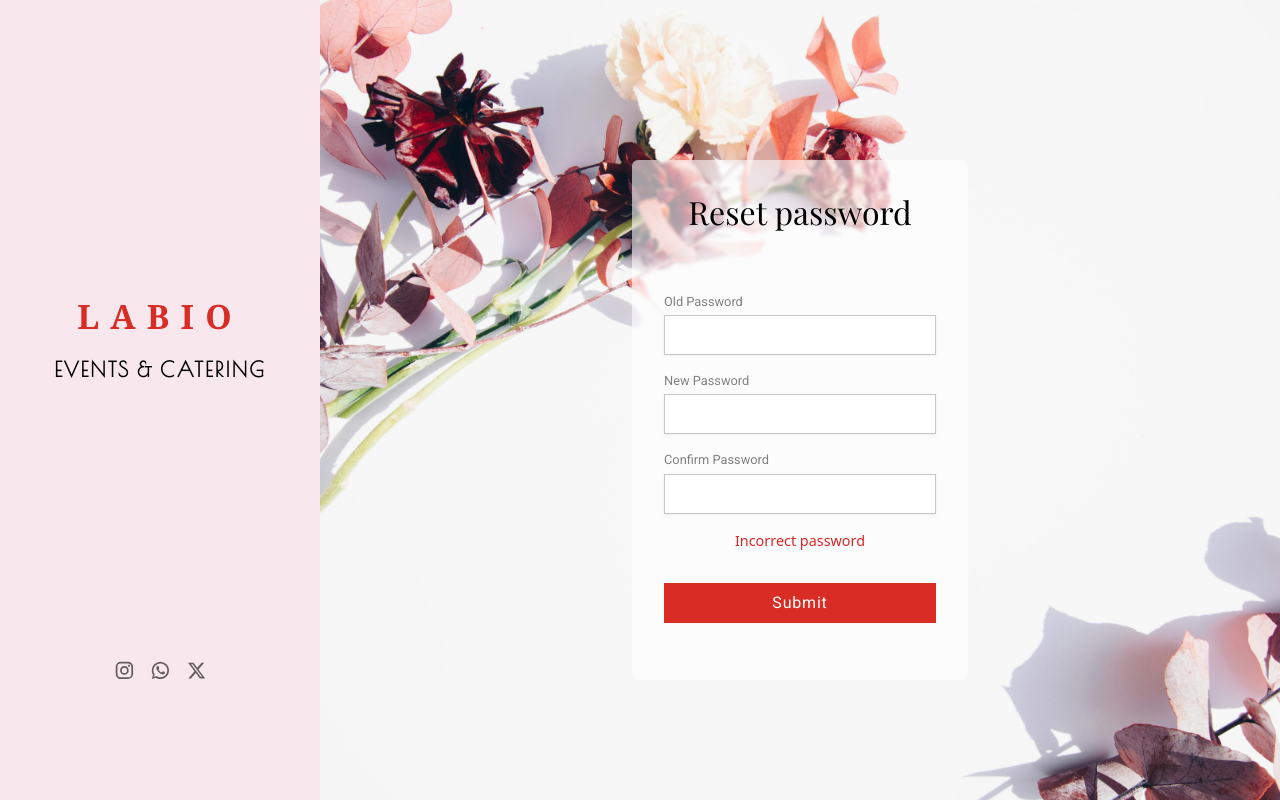
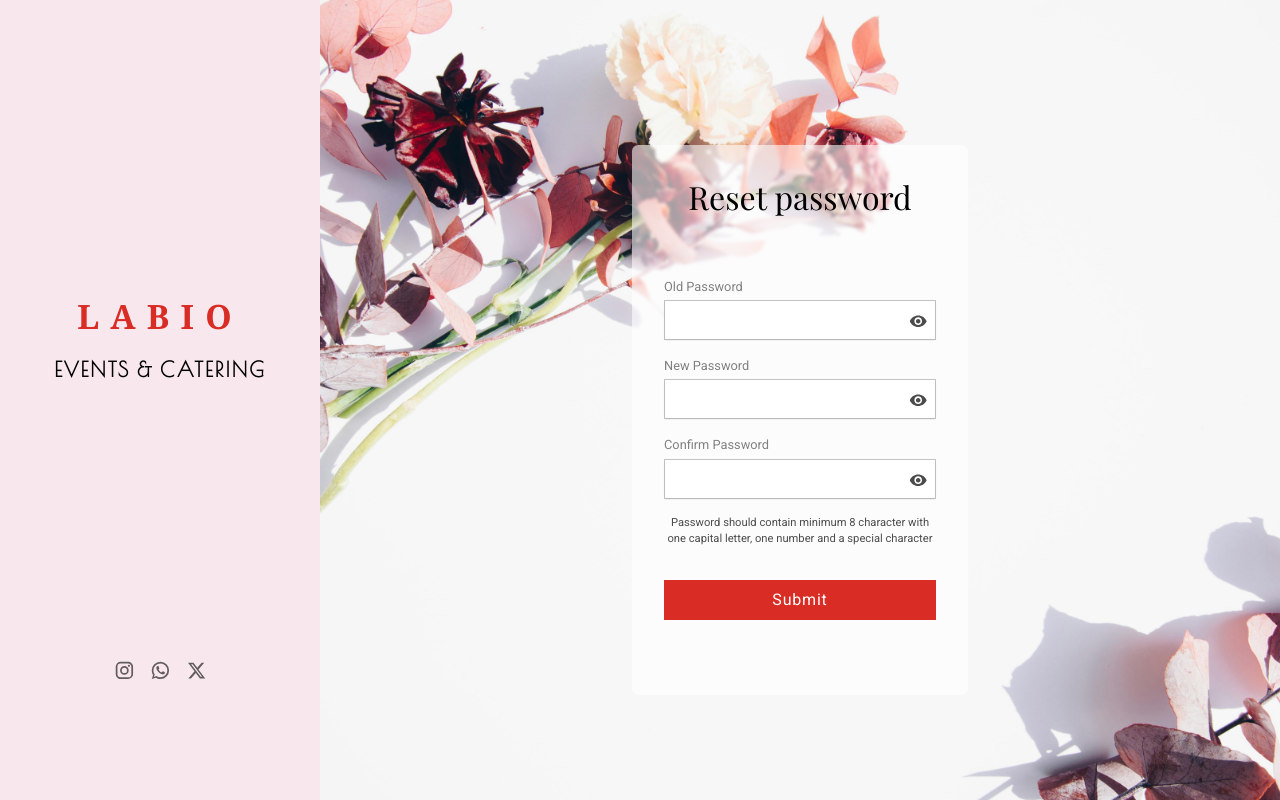
Before and after one commit to Labeebct/EVENT-MANAGEMENT-FRONTENT, a React (Vite) app: page /reset-password in a window 1280 px wide. Built offline with nearby package versions, Linux system fonts and the light colour scheme; a web font is replaced by a local one.

Commit message:
completed forget password functionality using email verification

```diff
--- a/src/components/auth/ForgetPassFrame.jsx
+++ b/src/components/auth/ForgetPassFrame.jsx
@@ -1,29 +1,96 @@
+import { useState } from "react";
+import { useNavigate } from "react-router-dom";
+import axiosInstance from "../../instance/axiosInstance";
+import BasicAlert from "../shared/BasicAlert";
+
 const ForgetPassFrame = () => {
+  const emailRegex = /^[^\s@]+@[^\s@]+\.[^\s@]+$/;
+  const Navigate = useNavigate();
+
+  const [message, setMessage] = useState("");
+  const [success, setSuccess] = useState(false);
+
+  const handleSubmit = async (e) => {
+    e.preventDefault();
+    try {
+      const { email } = e.target;
+      if (!email.value) setMessage("Please enter registered email");
+      else if (!emailRegex.test(email.value))
+        setMessage("Invalid email format");
+      else {
+        try {
+          const response = await axiosInstance.post("/forget-password", {
+            email: email.value,
+          });
+          const { data, status } = response;
+
+          if (status == 200) {
+            setMessage(data.msg);
+            setSuccess(true);
+            setTimeout(() => Navigate(`/verify-otp/reset/${email.value}`), 800);
+          }
+        } catch (error) {
+          if (error.response) {
+            //Destructuring data and status from error response
+            const { data, status } = error.response;
+
+            if (status == 422 || status == 404) {
+              setMessage(data.msg);
+            } else if (status == 500) {
+              Navigate("/500");
+              console.log("Invalid response", error);
+            }
+          } else {
+            Navigate("/500");
+            console.log("No response from the server", error);
+          }
+        }
+      }
+    } catch (error) {
+      console.log("Error in forget password handlesubmit", error);
+    }
+  };
+
+  if (message) setTimeout(() => setMessage(""), 2000);
+
   return (
-    <div className="w-[35%] min-w-[290px] backdrop-blur-[.1rem]  bg-[#ffffff96] flex flex-col items-center translate-y-5 h-[420px] rounded-md box_shadow_black">
+    <div className="w-[35%] min-w-[290px] backdrop-blur-[.1rem]  bg-[#ffffff96] flex flex-col items-center translate-y-5 h-auto rounded-md box_shadow_black">
       <h3 className="text-[1.7rem] font-playfair mt-9   ">Forget password</h3>
-      <h3 className="mt-7 font-roboto opacity-85">Entered your registered email address</h3>
+      <h3 className="mt-7 font-roboto opacity-85">
+        Entered your registered email address
+      </h3>
 
-      <form className="w-full text-black h-full flex  flex-col items-center  px-[2rem] py-9 gap-4 flex-1">
+      <form
+        onSubmit={handleSubmit}
+        className="w-full text-black h-full flex  flex-col items-center  px-[2rem] py-9 gap-4 flex-1"
+      >
         <div className="flex flex-col gap-2 w-full">
-      <label htmlFor="email" className="font-roboto text-[gray] text-[.75rem]">
+          <label
+            htmlFor="email"
+            className="font-roboto text-[gray] text-[.75rem]"
+          >
             Email
           </label>
           <input
             spellCheck={false}
             type="text"
             name="email"
-        className="h-[2.5rem] border outline-none px-3 text-[.9rem] border-[#39393948] drop-shadow-sm"
+            className="h-[2.5rem] border outline-none px-3 mb-2 text-[.9rem] border-[#39393948] drop-shadow-sm"
           />
         </div>
-        <p className="text-center my-3 text-[.9rem] text-red-600">
-          Incorrect password
-        </p>
+        {message && <BasicAlert type={success ? 'success' : 'error'} msg={message} /> }
         <button
           type="submit"
-          className="w-full py-2 mt-4 font-roboto bg-cusOrange tracking-wider active:scale-[.96] ease-out duration-100 top-[21rem] right-24 text-white cursor-pointer"
+          className="w-full py-2 mt-2 font-roboto bg-cusOrange tracking-wider active:scale-[.96] ease-out duration-100 top-[21rem] right-24 text-white cursor-pointer"
         >
           Login
+        </button>
+        <button
+          type="button"
+          onClick={() => Navigate("/login")}
+          className="p-2 m-2 text-black text-[.9rem]"
+        >
+          BACK
         </button>
       </form>
     </div>
--- a/src/components/auth/OtpFrame.jsx
+++ b/src/components/auth/OtpFrame.jsx
@@ -1,6 +1,7 @@
 import { useRef, useEffect, useState } from "react";
 import { useParams, useNavigate } from "react-router-dom";
 import axiosInstance from "../../instance/axiosInstance";
+import BasicAlert from "../shared/BasicAlert";
 
 const OtpFrame = () => {
   const navigate = useNavigate();
@@ -35,10 +36,10 @@ const OtpFrame = () => {
     }
   };
 
-  let api =
-    verifyType === "signup"
-      ? `/otp-verification/${email}`
-      : `/forget-otp-verification/${email}`;
+  let api;
+  if (verifyType === "signup") api = `/otp-verification/${email}`;
+  else if (verifyType === "login") api = `/forget-otp-verification/${email}`;
+  else api = `/forget-otp-verification/${email}`;
 
   const handleSubmit = async (e) => {
     e.preventDefault();
@@ -56,10 +57,14 @@ const OtpFrame = () => {
             //Setting success message after and redirecting to login page after verification success
             setMessage(data.msg);
             setVerified(true);
-            verifyType == "signup"
-              ? setTimeout(() => navigate("/login"), 800)
-              : setTimeout(() => navigate(`/reset-password?email=${data.email}`), 800);
-            }
+            if (verifyType == "signup")
+              setTimeout(() => navigate("/login"), 800);
+            else
+              setTimeout(
+                () => navigate(`/reset-password?email=${data.email}`),
+                800
+              );
+          }
         } catch (error) {
           if (error.response) {
             const { data, status } = error.response;
@@ -87,13 +92,13 @@ const OtpFrame = () => {
     }
   };
 
-  message && setTimeout(() => setMessage(""), 1000);
+  if (message) setTimeout(() => setMessage(""), 2000);
 
   return (
-    <div className="w-[35%] backdrop-blur-[.1rem]  bg-[#ffffff96]  flex flex-col items-center translate-y-5 h-[520px] rounded-md box_shadow_black">
+    <div className="w-[35%] backdrop-blur-[.1rem]  bg-[#ffffff96]  flex flex-col items-center translate-y-5 h-[500px] rounded-md box_shadow_black">
       <h3 className="text-[2rem] font-playfair mt-7">OTP</h3>
       <h4 className="text-[1.2rem] font-roboto mt-1">Verification</h4>
-      <form className="w-full text-black h-full flex  flex-col items-center  px-[2rem] py-9 gap-4 flex-1">
+      <form className="w-full text-black h-full flex  flex-col items-center  px-[2rem] py-5 gap-4 flex-1">
         <h3 className="text-center font-poppins text-[.9em] mt-5">
           Enter the Four Digit OTP send to the email <br />
           {email}
@@ -103,7 +108,7 @@ const OtpFrame = () => {
             <input
               ref={(el) => (inputsRef.current[index] = el)}
               key={index}
-              className="h-16 w-14 rounded-md border border-[#464646cb] outline-none text-center text-[1.9rem] [appearance:textfield] [&::-webkit-outer-spin-button]:appearance-none [&::-webkit-inner-spin-button]:appearance-none"
+              className="h-16 w-14 mb-4 rounded-md border border-[#464646cb] outline-none text-center text-[1.9rem] [appearance:textfield] [&::-webkit-outer-spin-button]:appearance-none [&::-webkit-inner-spin-button]:appearance-none"
               type="text"
               maxLength={1}
               onChange={(e) => handleInput(index, e)}
@@ -112,18 +117,12 @@ const OtpFrame = () => {
           ))}
         </div>
         {message && (
-          <p
-            className={`${
-              verified ? "text-green-600" : "text-red-500"
-            } text-center mt-5`}
-          >
-            {message}
-          </p>
+          <BasicAlert type={verified ? "success" : "error"} msg={message} />
         )}
         <button
           type="submit"
           onClick={handleSubmit}
-          className="w-full py-2 mt-6 font-roboto bg-cusOrange tracking-wider active:scale-[.96] ease-out duration-100 top-[21rem] right-24 text-white cursor-pointer"
+          className="w-full py-2 mt-4 font-roboto bg-cusOrange tracking-wider active:scale-[.96] ease-out duration-100 top-[21rem] right-24 text-white cursor-pointer"
         >
           Submit
         </button>
--- a/src/components/auth/ResetPasswordFrame.jsx
+++ b/src/components/auth/ResetPasswordFrame.jsx
@@ -1,21 +1,109 @@
+import { useEffect, useState } from "react";
+import EyePassword from "../shared/EyePassword";
+import BasicAlert from "../shared/BasicAlert";
+import axiosInstance from "../../instance/axiosInstance";
+import { useLocation, useNavigate } from "react-router-dom";
+
 const ResetPasswordFrame = () => {
+  const passwordRegex =
+    /^(?=.*[A-Z])(?=.*\d)(?=.*[@$!%*?&])[A-Za-z\d@$!%*?&]{8,}$/;
+
+  const Navigate = useNavigate();
+  const location = useLocation()
+  const [email , setEmail ] = useState('')
+
+  useEffect(() => {
+    const queryParams = new URLSearchParams(location.search)
+    setEmail(queryParams.get('email'))
+  },[location.search])
+
+  const [error, setError] = useState("");
+  const [succes, setSuccess] = useState(false);
+
+  const [form, setForm] = useState({
+    oldPassword: "",
+    newPassword: "",
+    confirmPassword: "",
+  });
+
+  const handleChange = (e) => {
+    const { name, value } = e.target;
+    setForm({ ...form, [name]: value });
+  };
+
+  const handleSubmit = async (e) => {
+    e.preventDefault();
+    const { oldPassword, newPassword, confirmPassword } = form;
+
+    if (!oldPassword || !newPassword || !confirmPassword)
+      setError("Please fill all fields");
+    else if (!passwordRegex.test(newPassword))
+      setError("Please provide a strong password");
+    else if (newPassword != confirmPassword) setError("Password mismatch");
+    else {
+      try {
+        //Sending api reqeust
+        const response = await axiosInstance.post(
+          `/reset-password?email=${email}`,
+          {
+            oldPassword,
+            newPassword,
+            confirmPassword,
+          }
+        );
+
+        const { data, status } = response;
+
+        //Redrecting to Login page after successfull password reset
+        if (status == 200) {
+          setError(data.msg);
+          setSuccess(true)
+          setTimeout(() => Navigate("/login"), 800);
+        }
+      } catch (error) {
+        if (error.response) {
+          //Destructuring data and status from error response
+          const { data, status } = error.response;
+
+          if (
+            status == 422 ||
+            status == 409 ||
+            status == 401 ||
+            status == 404
+          ) {
+            setError(data.msg);
+          } else if (500) {
+            Navigate("/500");
+            console.log("Invalid responce from server", error);
+          }
+        } else {
+          Navigate("/500");
+          console.log("No response from server", error);
+        }
+      }
+    }
+  };
+
+  if (error) setTimeout(() => setError(""), 2000);
+
   return (
-    <div className="w-[35%] min-w-[290px] backdrop-blur-[.1rem]  bg-[#ffffff96]  flex flex-col items-center translate-y-5 h-[520px] rounded-md box_shadow_black">
+    <div className="w-[35%] min-w-[290px] backdrop-blur-[.1rem]  bg-[#ffffff96]  flex flex-col items-center translate-y-5 h-[550px] rounded-md box_shadow_black">
       <h3 className="text-[2rem] font-playfair mt-7">Reset password</h3>
-      <form className="w-full text-black h-full flex  flex-col items-center  px-[2rem] py-9 gap-4 flex-1">
-      <div className="w-full h-auto flex flex-col mt-5 gap-1">
+      <form
+        onSubmit={handleSubmit}
+        className="w-full text-black h-full flex  flex-col items-center  px-[2rem] py-9 gap-4 flex-1"
+      >
+        <div className="w-full h-auto flex flex-col mt-5 gap-1">
           <label
             htmlFor="email"
             className="font-roboto text-[gray] text-[.8rem]"
           >
             Old Password
           </label>
-          <input
-            spellCheck={false}
-            type='password'
-            name="oldPassword"
-            maxLength={16}
-            className="h-[2.5rem] border outline-none px-3 text-[.9rem] border-[#39393948] drop-shadow-sm"
+          <EyePassword
+            handleChange={handleChange}
+            name={"oldPassword"}
+            value={form.oldPassword}
           />
           <label
             htmlFor="email"
@@ -23,12 +111,10 @@ const ResetPasswordFrame = () => {
           >
             New Password
           </label>
-          <input
-            spellCheck={false}
-            type='password'
-            name="newPassword"
-            maxLength={16}
-            className="h-[2.5rem] border outline-none px-3 text-[.9rem] border-[#39393948] drop-shadow-sm"
+          <EyePassword
+            handleChange={handleChange}
+            name={"newPassword"}
+            value={form.newPassword}
           />
           <label
             htmlFor="email"
@@ -36,20 +122,22 @@ const ResetPasswordFrame = () => {
           >
             Confirm Password
           </label>
-          <input
-            spellCheck={false}
-            type='password'
-            name="confirmPassword"
-            maxLength={16}
-            className="h-[2.5rem] border outline-none px-3 text-[.9rem] border-[#39393948] drop-shadow-sm"
+          <EyePassword
+            handleChange={handleChange}
+            name={"confirmPassword"}
+            value={form.confirmPassword}
           />
         </div>
-        <p className="text-center text- text-[.9rem] text-red-600">
-          Incorrect password
+        <p className="text-center text-[.7rem] mb-2 font-roboto opacity-70">
+          Password should contain minimum 8 character with one capital letter,
+          one number and a special character
         </p>
+        {error && (
+          <BasicAlert type={succes ? "success" : "error"} msg={error} />
+        )}
         <button
           type="submit"
-          className="w-full py-2 mt-4 font-roboto bg-cusOrange tracking-wider active:scale-[.96] ease-out duration-100 top-[21rem] right-24 text-white cursor-pointer"
+          className="w-full py-2 mt-2 font-roboto bg-cusOrange tracking-wider active:scale-[.96] ease-out duration-100 top-[21rem] right-24 text-white cursor-pointer"
         >
           Submit
         </button>
--- a/src/components/auth/SignupFrame.jsx
+++ b/src/components/auth/SignupFrame.jsx
@@ -2,6 +2,7 @@ import { Link, useNavigate } from "react-router-dom";
 import axiosInstance from "../../instance/axiosInstance";
 import EyePassword from "../shared/EyePassword";
 import { useState } from "react";
+import BasicAlert from "../shared/BasicAlert";
 
 function SignupFrame() {
   //Regex for email and for password
@@ -137,7 +138,7 @@ function SignupFrame() {
   if (error) setTimeout(() => setError(""), 2000);
 
   return (
-    <div className="w-[35%] min-w-[290px] backdrop-blur-[.1rem]  bg-[#ffffff96]  flex flex-col items-center translate-y-5 h-[620px] rounded-md box_shadow_black">
+    <div className="w-[35%] min-w-[290px] backdrop-blur-[.1rem]  bg-[#ffffff96]  flex flex-col items-center translate-y-5 h-[590px] rounded-md box_shadow_black">
       <h3 className="text-[2rem] font-playfair mt-7">Signup</h3>
       <form
         onSubmit={handleSubmit}
@@ -215,16 +216,18 @@ function SignupFrame() {
             Login.
           </Link>
         </p>
-        <p
-          className={`${
-            success ? "text-green-600" : "text-red-500"
-          } text-center mt-5`}
-        >
-          {error}
-        </p>
+        {error && (
+          <BasicAlert type={success ? "success" : "error"} msg={error} />
+        )}
+        {!error && (
+          <p className="text-center text-[.7rem] font-roboto opacity-70">
+            Password should contain minimum 8 character with one capital letter,
+            one number and a special character
+          </p>
+        )}
         <button
           type="submit"
-          className="w-full py-2 mt-4 font-roboto bg-cusOrange tracking-wider active:scale-[.96] ease-out duration-100 top-[21rem] right-24 text-white cursor-pointer"
+          className="w-full py-2 mt-2 font-roboto bg-cusOrange tracking-wider active:scale-[.96] ease-out duration-100 top-[21rem] right-24 text-white cursor-pointer"
         >
           Signup
         </button>
--- /dev/null
+++ b/src/components/shared/BasicAlert.jsx
@@ -0,0 +1,13 @@
+import React from 'react'
+import Alert from '@mui/material/Alert';
+import Stack from '@mui/material/Stack';
+
+const BasicAlert = ({type,msg}) => {
+  return (
+    <Stack sx={{ width: '100%' }} spacing={2}>
+      <Alert severity={type}>{msg}</Alert>
+    </Stack>
+  )
+}
+
+export default BasicAlert
```
Also changed, not shown: src/components/auth/LoginFrame.jsx (+6 -9 lines). Lines whose indentation alone changed are shown as unchanged.
